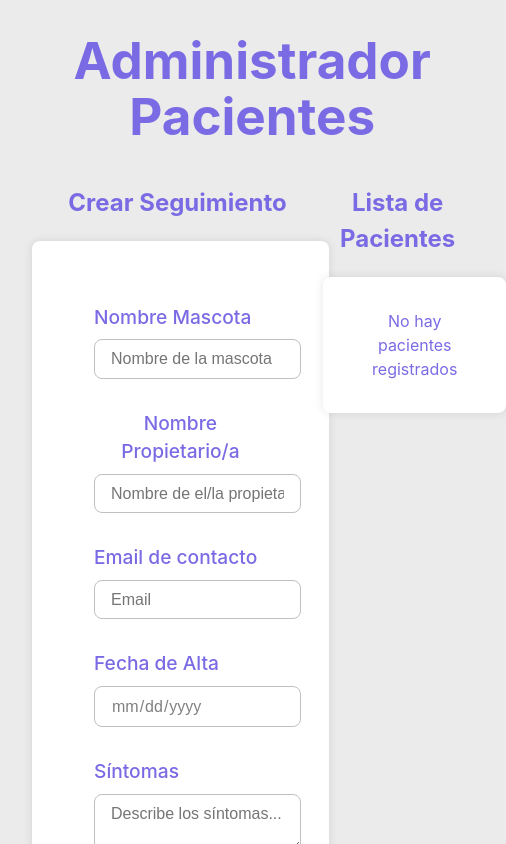
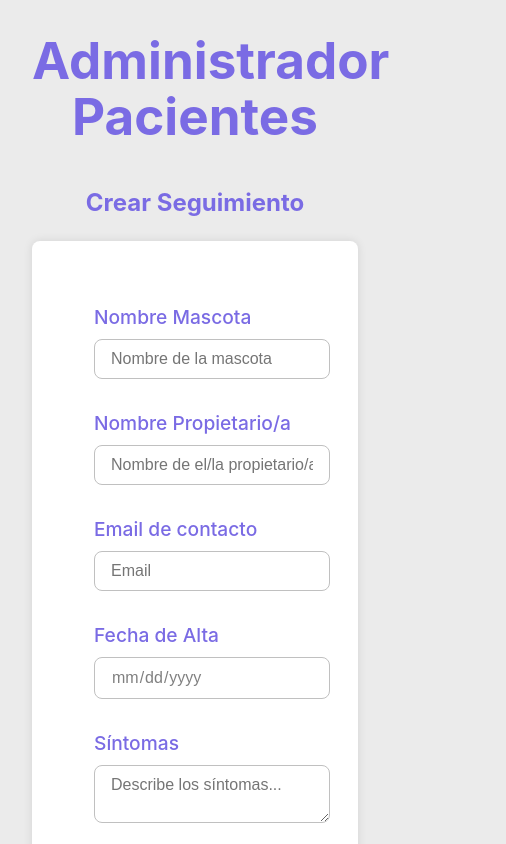
Before and after one commit to FabricioNarvaez/vetAdministrator, a Vue app: page / in a window 390 px wide. Shown: the top 844 px of the page, 506 px wide, since content can reach past the window. Built offline with nearby package versions, Linux system fonts and the light colour scheme.

Commit message:
Make it responsive

```diff
--- a/src/App.vue
+++ b/src/App.vue
@@ -1,5 +1,5 @@
 <template>
-    <Header />
+    <h1>Administrador Pacientes</h1>
     <Form @addPatient="addPatient"
         v-model:name="patient.name"
         v-model:owner-name="patient.ownerName"
@@ -12,7 +12,6 @@
 </template>
 
 <script setup>
-    import Header from '@components/Header.vue';
     import Form from '@components/Form.vue';
     import PatientList from '@components/PatientList.vue';
 
--- a/src/components/Form.vue
+++ b/src/components/Form.vue
@@ -1,5 +1,5 @@
 <template>
-    <div>
+    <section>
         <h2>Crear Seguimiento</h2>
         <div class="card">
 
@@ -34,7 +34,7 @@
                 <input type="submit" :value="id ? 'Actualizar Paciente' : 'Registrar Paciente'" class="button" />
             </form>
         </div>
-    </div>
+    </section>
 </template>
 
 <script setup>
--- a/src/components/Header.vue
+++ /dev/null
@@ -1,3 +0,0 @@
-<template>
-    <h1>Administrador Pacientes</h1>
-</template>
--- a/src/components/PatientList.vue
+++ b/src/components/PatientList.vue
@@ -1,5 +1,5 @@
 <template>
-    <div cla>
+    <section>
         <h2>Lista de Pacientes</h2>
 
         <div v-if="patients.length === 0" class="card">
@@ -17,7 +17,7 @@
                 <button @click="$emit('deletePatient', patient)" class="button deleteButton">Eliminar</button>
             </div>
         </div>
-    </div>
+    </section>
 </template>
 
 <script setup>
--- a/src/style.css
+++ b/src/style.css
@@ -77,3 +77,17 @@ h1 {
     background-color: #ffffff;
     box-shadow: 0 0 10px rgba(0, 0, 0, 0.1);
 }
+
+@media screen and (max-width: 850px) {
+    #app {
+        grid-template-columns: 1fr;
+    }
+
+    .card {
+        width: auto;
+    }
+
+    section {
+        grid-column: 1/2;
+    }
+}
```
